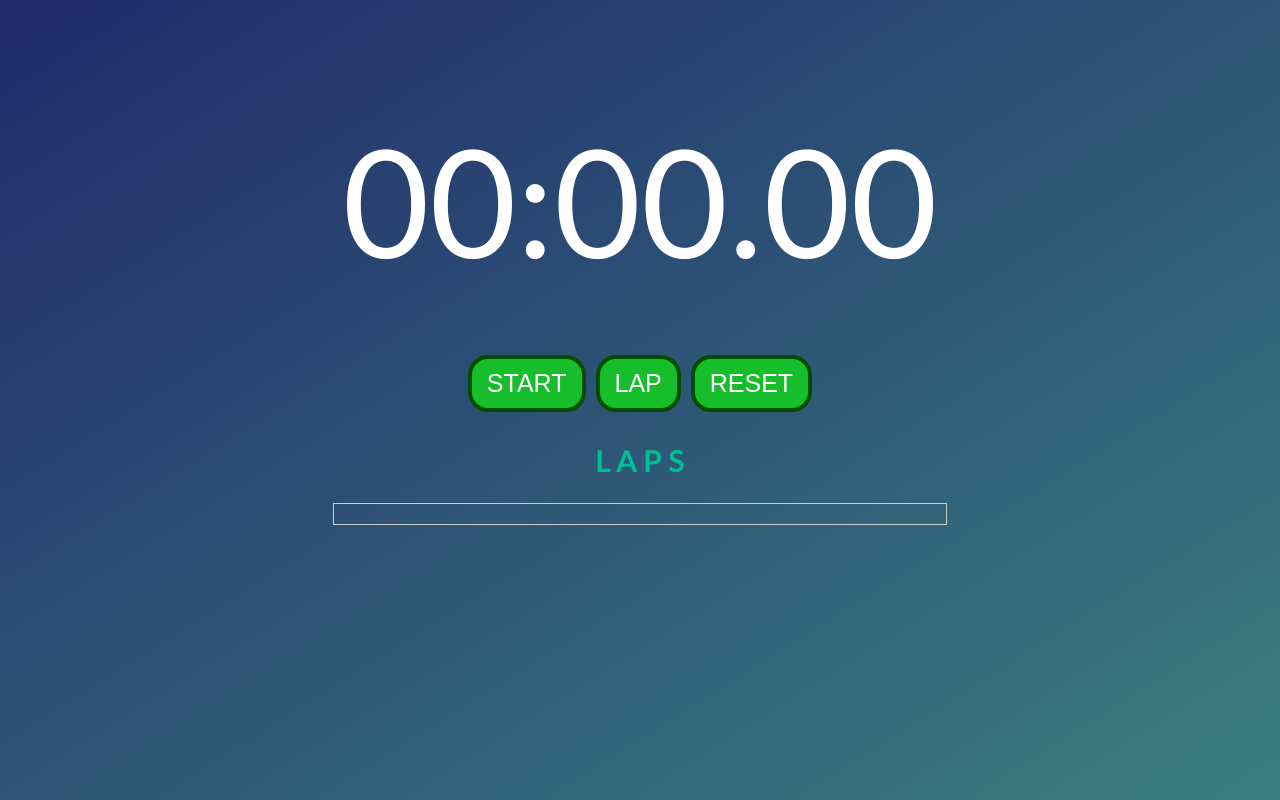
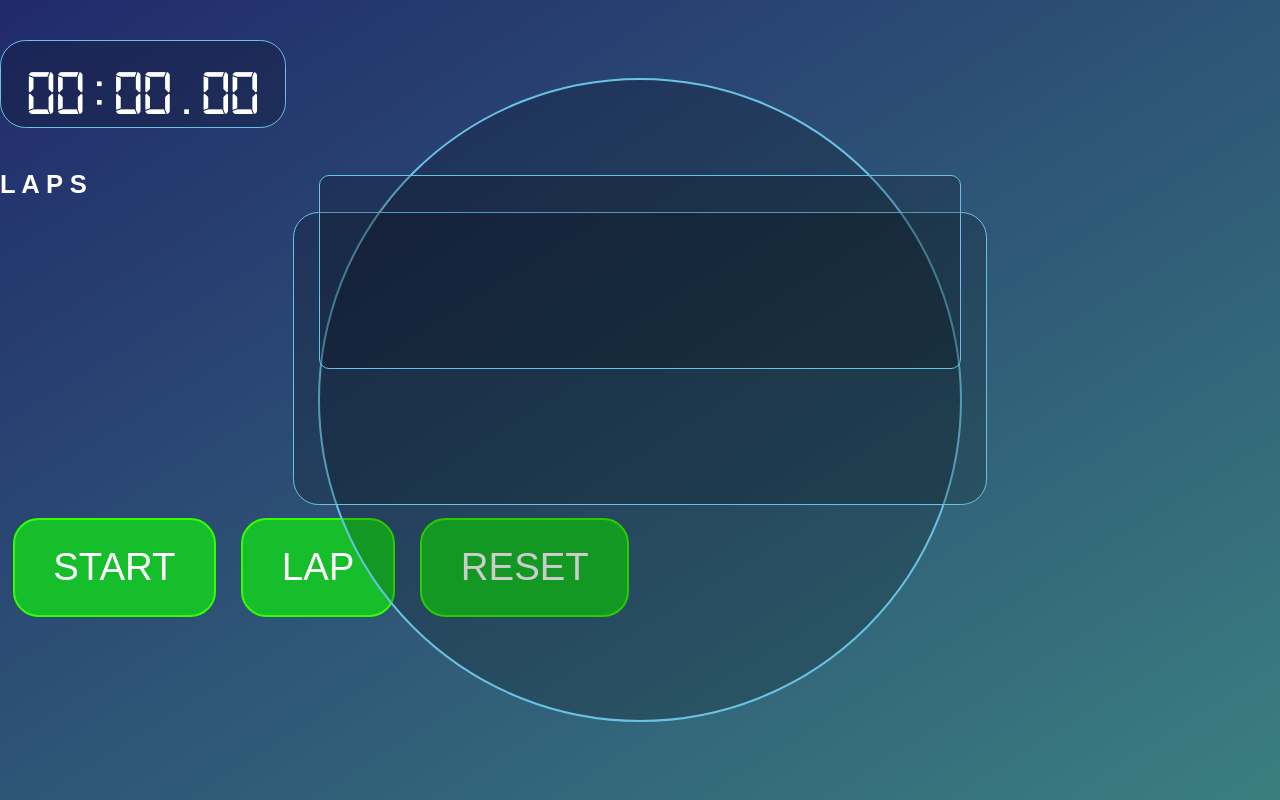
Before and after one commit to Shopify/eng-intern-assessment-react, a React app: page / in a window 1280 px wide. Built offline with nearby package versions, Linux system fonts and the light colour scheme.

Commit message:
modified the code to be more organized and updated the style still need to fic it :D

```diff
--- a/src/App.tsx
+++ b/src/App.tsx
@@ -1,10 +1,84 @@
-import React from 'react'
-import StopWatch from './StopWatch'
+import React, { useState, useEffect, Dispatch, SetStateAction, useRef } from 'react';
+import StopWatch from './StopWatch';
+import StopWatchButton from './StopWatchButton';
+import './Style.css';
 
 export default function App() {
-    return(
+    const [elapsed, setElapsed] = useState<number>(0);
+    const [isRunning, setIsRunning] = useState(false);
+    const [lapTimes, setLapTimes] = useState<number[]>([]);
+    const [lapStartTime, setLapStartTime] = useState<number | null>(null);
+
+    const lapTimesContainerRef = useRef<HTMLDivElement>(null);
+
+    useEffect(() => {
+        let interval: NodeJS.Timeout;
+
+        if (isRunning) {
+            const startTime = Date.now() - elapsed;
+            interval = setInterval(() => {
+                const newElapsed = Date.now() - startTime;
+                setElapsed(newElapsed);
+            }, 10);
+        } else {
+            clearInterval(interval);
+        }
+
+        return () => {
+            clearInterval(interval);
+        };
+    }, [isRunning, elapsed, setElapsed]);
+
+    const formatTime = (time: number) => {
+        const minutes = Math.floor(time / 60000);
+        const seconds = Math.floor((time % 60000) / 1000);
+        const milliseconds = Math.floor((time % 1000) / 10);
+
+        const pad = (value: number) => (value < 10 ? `0${value}` : value);
+
+        return `${pad(minutes)}:${pad(seconds)}.${pad(milliseconds)}`;
+    };
+
+    const handleStartStopClick = () => {
+        if (isRunning) {
+            setIsRunning(false);
+            setLapStartTime(null);
+        } else {
+            setIsRunning(true);
+            if (lapStartTime === null) {
+                setLapStartTime(Date.now() - elapsed);
+            }
+        }
+    };
+
+    const handleLapClick = () => {
+        if (lapStartTime !== null) {
+            const lapTime = Date.now() - lapStartTime;
+            setLapTimes([...lapTimes, lapTime]);
+            setLapStartTime(Date.now());
+
+            if (lapTimesContainerRef.current) {
+                lapTimesContainerRef.current.scrollTop = lapTimesContainerRef.current.scrollHeight;
+            }
+        }
+    };
+
+    const handleResetClick = () => {
+        setIsRunning(false);
+        setElapsed(0);
+        setLapTimes([]);
+        setLapStartTime(null);
+    };
+
+    return (
         <>
-        <div><StopWatch /></div>
+            <StopWatch elapsed={elapsed} formatTime={formatTime} lapTimes={lapTimes} lapTimesContainerRef={lapTimesContainerRef} />
+            <StopWatchButton
+                isRunning={isRunning}
+                handleStartStopClick={handleStartStopClick}
+                handleLapClick={handleLapClick}
+                handleResetClick={handleResetClick}
+            />
         </>
-    )
+    );
 }
--- a/src/StopWatch.tsx
+++ b/src/StopWatch.tsx
@@ -1,19 +1,30 @@
-import React, { useState } from 'react';
-import StopWatchButton from './StopWatchButton';
-import "./Style.css";
+import React from 'react';
 
+interface StopWatchProps {
+    elapsed: number;
+    formatTime: (time: number) => string;
+    lapTimes: number[];
+    lapTimesContainerRef: React.RefObject<HTMLDivElement>;
+}
 
-export default function StopWatch() {
-  const [elapsed, setElapsed] = useState<number>(0);
+const StopWatch: React.FC<StopWatchProps> = ({ elapsed, formatTime, lapTimes, lapTimesContainerRef }) => {
+    return (
+        <>
+            <div className="timer-container">
+                <div className="timer-box">{formatTime(elapsed)}</div>
+            </div>
+            <h2 className="lap-times-heading">L A P S</h2>
+            <div className="lap-times-container" ref={lapTimesContainerRef}>
+                <ul className="lap-times-list">
+                    {lapTimes.map((lap, index) => (
+                        <li key={index}>
+                            Lap {index + 1}: {formatTime(lap)}
+                        </li>
+                    ))}
+                </ul>
+            </div>
+        </>
+    );
+};
 
-  return (
-    <div className="stopwatch-container">
-      <div className="buttons-container">
-        <StopWatchButton elapsed={elapsed} setElapsed={setElapsed} />
-      </div>
-      <div className="lap-times">
-
-      </div>
-    </div>
-  );
-}
+export default StopWatch;
--- a/src/StopWatchButton.tsx
+++ b/src/StopWatchButton.tsx
@@ -1,99 +1,20 @@
-import React, { useState, useEffect, Dispatch, SetStateAction, useRef } from 'react';
-import "./Style.css";
+import React from 'react';
 
 interface StopWatchButtonProps {
-  elapsed: number;
-  setElapsed: Dispatch<SetStateAction<number>>;
+    isRunning: boolean;
+    handleStartStopClick: () => void;
+    handleLapClick: () => void;
+    handleResetClick: () => void;
 }
 
-export default function StopWatchButton({ elapsed, setElapsed }: StopWatchButtonProps) {
-  const [isRunning, setIsRunning] = useState(false);
-  const [lapTimes, setLapTimes] = useState<number[]>([]);
-  const [lapStartTime, setLapStartTime] = useState<number | null>(null);
+const StopWatchButton: React.FC<StopWatchButtonProps> = ({ isRunning, handleStartStopClick, handleLapClick, handleResetClick }) => {
+    return (
+        <>
+            <button onClick={handleStartStopClick}>{isRunning ? 'STOP' : 'START'}</button>
+            <button onClick={handleLapClick}>LAP</button>
+            <button onClick={handleResetClick}>RESET</button>
+        </>
+    );
+};
 
-  const lapTimesContainerRef = useRef<HTMLDivElement>(null);
-
-  useEffect(() => {
-    let interval: NodeJS.Timeout;
-
-    if (isRunning) {
-      const startTime = Date.now() - elapsed;
-      interval = setInterval(() => {
-        const newElapsed = Date.now() - startTime;
-        setElapsed(newElapsed);
-      }, 10);
-    } else {
-      clearInterval(interval);
-    }
-
-    return () => {
-      clearInterval(interval);
-    };
-  }, [isRunning, elapsed, setElapsed]);
-
-  const formatTime = (time: number) => {
-    const minutes = Math.floor(time / 60000);
-    const seconds = Math.floor((time % 60000) / 1000);
-    const milliseconds = Math.floor((time % 1000) / 10);
-
-    const pad = (value: number) => (value < 10 ? `0${value}` : value);
-
-    return `${pad(minutes)}:${pad(seconds)}.${pad(milliseconds)}`;
-  };
-
-  const handleStartStopClick = () => {
-    if (isRunning) {
-      setIsRunning(false);
-      setLapStartTime(null);
-    } else {
-      setIsRunning(true);
-      if (lapStartTime === null) {
-        setLapStartTime(Date.now() - elapsed);
-      }
-    }
-  };
-
-  const handleLapClick = () => {
-    if (lapStartTime !== null) {
-      const lapTime = Date.now() - lapStartTime;
-      setLapTimes([...lapTimes, lapTime]);
-      setLapStartTime(Date.now());
-
-      // Scroll to the bottom after adding a new lap time
-      if (lapTimesContainerRef.current) {
-        lapTimesContainerRef.current.scrollTop = lapTimesContainerRef.current.scrollHeight;
-      }
-    }
-  };
-
-  const handleResetClick = () => {
-    setIsRunning(false);
-    setElapsed(0);
-    setLapTimes([]);
-    setLapStartTime(null);
-  };
-
-  return (
-    <>
-      <div className="timer-container">
-        <div className="timer-box">{formatTime(elapsed)}</div>
-      </div>
-      <button onClick={handleStartStopClick}>
-        {isRunning ? 'STOP' : 'START'}
-      </button>
-      <button onClick={handleLapClick}>LAP</button>
-      <button onClick={handleResetClick}>RESET</button>
-
-      <h2 className="lap-times-heading">L A P S</h2>
-      <div className="lap-times-container" ref={lapTimesContainerRef}>
-        <ul className="lap-times-list">
-          {lapTimes.map((lap, index) => (
-            <li key={index}>
-              Lap {index + 1}: {formatTime(lap)}
-            </li>
-          ))}
-        </ul>
-      </div>
-    </>
-  );
-}
+export default StopWatchButton;
--- a/src/Style.css
+++ b/src/Style.css
@@ -1,9 +1,43 @@
+body::before {
+  content: '';
+  position: absolute;
+  top: 50%;
+  left: 50%;
+  transform: translate(-50%, -50%);
+  width: 50%; /* Adjust the width of the circle relative to the viewport width */
+  padding-bottom: 50%; /* Maintain a 1:1 aspect ratio (height = width) */
+  border-radius: 50%;
+  background-color: rgba(0, 0, 0, 0.2); /* Color of the translucent circle background */
+  border: 2px solid #69c2e3; /* Border color */
+}
+
+body::after {
+  content: '';
+  position: absolute;
+  margin-top: -128px;
+  top: 50%;
+  left: 50%;
+  border-radius: 10px; /* Adjust the border-radius for normal rounded corners */
+  transform: translate(-50%, -50%);
+  width: 50%; /* Adjust the width of the square relative to the viewport width */
+  height: 15vw; /* Adjust the height of the square relative to the viewport width */
+  background-color: rgba(0, 0, 0, 0.2); /* Color of the translucent circle background */
+  border: 1px solid #69c2e3; /* Border color */
+}
+
+@font-face {
+  font-family: 'Digital';
+  src: url('./assets/Digital.ttf') format('truetype');
+}
+
+
 body, html {
   margin: 0;
   padding: 0;
   height: 100%;
   background: linear-gradient(to left top, #3a7f80, #212a6c); /* Purple gradient */
-    font-family: 'Gill Sans', 'Gill Sans MT', Calibri, 'Trebuchet MS', sans-serif;
+  font-family: 'Digital';
+  overflow: hidden; /* Disable overall page scrollbar */
 }
 
 /* StopWatch.css */
@@ -21,6 +55,7 @@ ul {
 /* Style.css */
 
 .stopwatch-container {
+  margin-top: 5vw; /* Adjust the margin relative to the viewport width */
   position: relative;
   background-position: center;
   display: flex;
@@ -30,18 +65,18 @@ ul {
   text-align: center;
 }
 
-
 .buttons-container {
-    margin-bottom: 20px;
+  margin-bottom: 5vw; /* Adjust the margin relative to the viewport width */
 }
 
 button {
-    font-size: 25px;
-    margin: 5px;
-    padding: 10px 15px;
+  font-size: 3vw; /* Adjust font-size relative to the viewport width */
+  margin: 1vw; /* Adjust margin relative to the viewport width */
+  font-family: fantasy;
+  padding: 2vw 3vw; /* Adjust padding relative to the viewport width */
   cursor: pointer;
-    border: 4px solid #004e01;
-    border-radius: 20px;
+  border: 2px solid #33ff00;
+  border-radius: 2vw; /* Adjust border-radius relative to the viewport width */
   background-color: #16be2c;
   color: #ffffff;
   transition: background-color 0.3s ease-in-out;
@@ -52,41 +87,49 @@ ul {
 }
 
 .timer-box {
-    font-family: 'Gill Sans', 'Gill Sans MT', Calibri, 'Trebuchet MS', sans-serif;
+  font-family: 'Digital';
   display: inline-block;
-    padding: 10px;
+  background-color: rgba(0, 0, 0, 0.2); /* Color of the translucent circle background */
+  border: 1px solid #69c2e3; /* Border color */
+  padding: 2vw; /* Adjust padding relative to the viewport width */
+  border-radius: 2vw; /* Adjust border-radius relative to the viewport width */
   color: #ffffff;
-    font-size: 150px;
-    margin-bottom: 50px;
-    margin-top: 100px;
-  }
-
-  .lap-times {
-    text-align: left;
+  font-size: 5vw; /* Adjust font-size relative to the viewport width */
+  margin-bottom: 2vw; /* Adjust margin relative to the viewport width */
+  margin-top: 5vh; /* Adjust margin relative to the viewport height */
 }
 
 .lap-times-heading {
-    color: #00bf95; /* Change this to the desired color for the heading "Lap Times" */
-    font-size: 30px;
-}
-
-  ul {
-    list-style: none;
-    padding: 0;
+  font-family: fantasy;
   color: #ffffff;
-    font-size: 30px;
-  }
-
-  li {
-    margin-bottom: 5px;
+  font-size: 2vw; /* Adjust font-size relative to the viewport width */
+  margin-top: 2vh; /* Adjust margin relative to the viewport height */
 }
 
 .lap-times-container {
-    max-height: 150px; /* Adjust the maximum height as needed */
+  position: relative;
+  max-width: 50vw; /* Adjust the max-width relative to the viewport width */
+  height: 30vh; /* Adjust the fixed height relative to the viewport height */
   overflow-y: auto;
-    border: 1px solid #ccc;
-    margin-top: 10px;
-    padding: 10px;
+  border: 1px solid #69c2e3;
+  margin-top: 1vh; /* Adjust margin-top relative to the viewport height */
+  margin-left: auto;
+  margin-right: auto;
+  padding: 2vw; /* Adjust padding relative to the viewport width */
+  border-radius: 2vw; /* Adjust border-radius relative to the viewport width */
+  flex-direction: column-reverse; /* Reverse the order of laps */
+  background-color: rgba(0, 0, 0, 0.2); /* Background color with opacity */
+}
+
+.lap-times-container::before {
+  content: '';
+  position: absolute;
+  top: 0;
+  left: 0;
+  right: 0;
+  bottom: 0;
+  border-radius: 2vw; /* Adjust border-radius relative to the viewport width */
+  z-index: -1;
 }
 
 .lap-times-list {
@@ -94,3 +137,13 @@ ul {
   padding: 0;
   margin: 0;
 }
+
+h2 {
+  font-family: Arial, Helvetica, sans-serif;
+  margin-bottom: 1vw; /* Adjust margin-bottom relative to the viewport width */
+}
+
+.lap-times-container::-webkit-scrollbar {
+  width: 0;
+  height: 0;
+}
```
Also changed, not shown: src/assets/Digital.ttf (added). Lines whose indentation alone changed are shown as unchanged.
